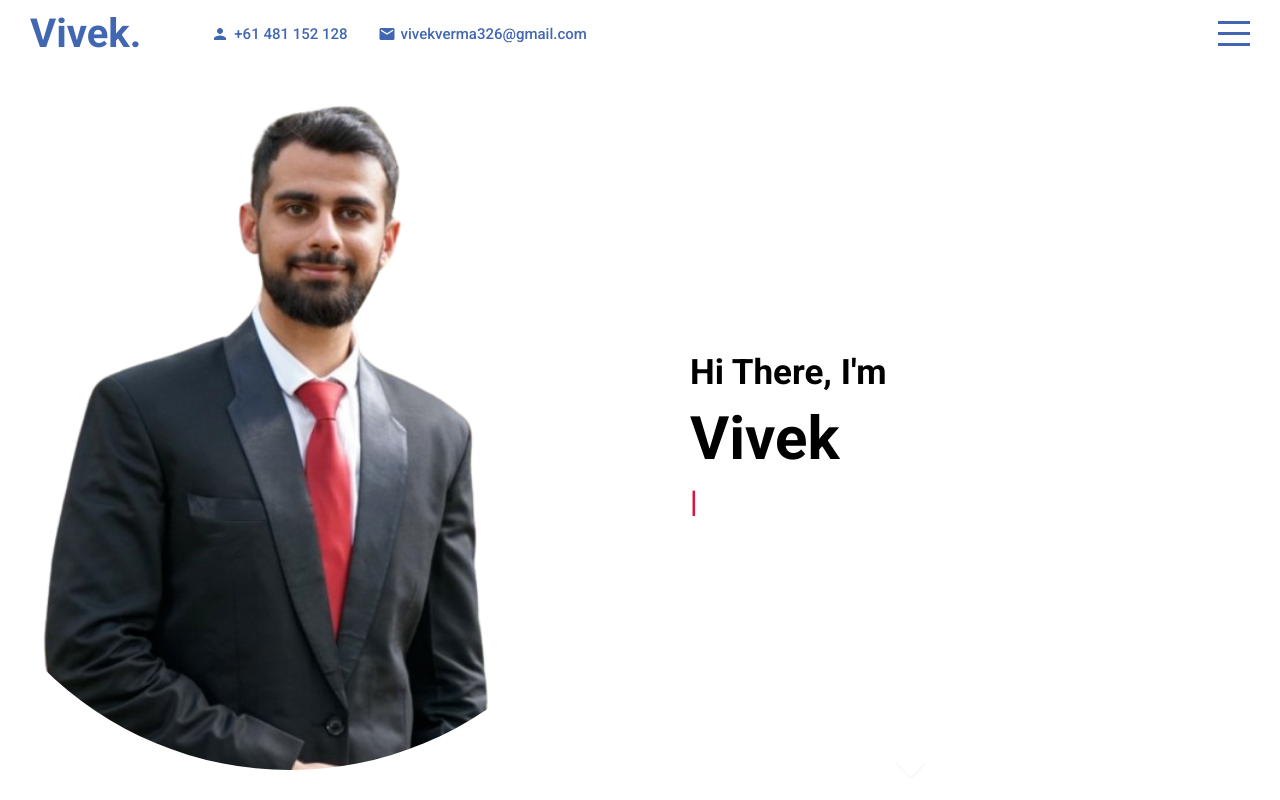
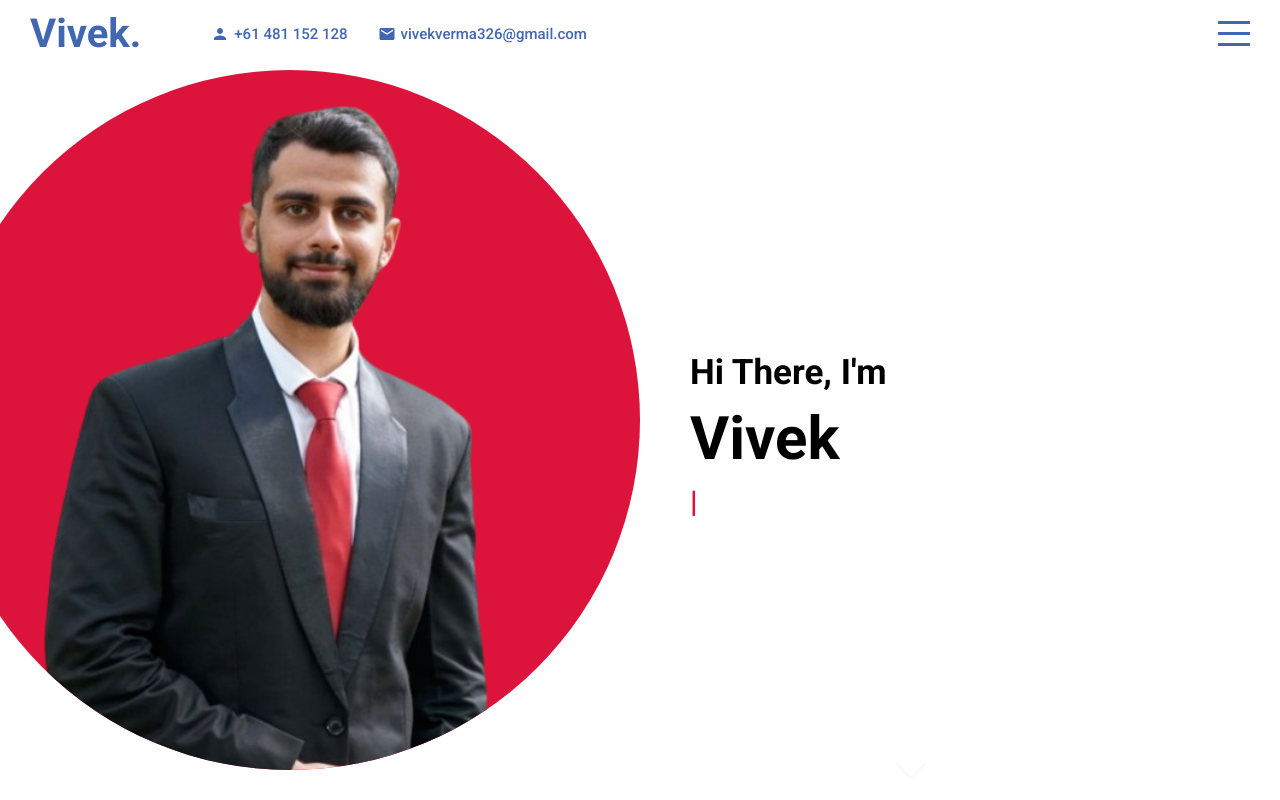
Before and after one commit to vivekverma-create/Portfolio, a React (Create React App) app: page / in a window 1280 px wide. Built offline with nearby package versions, Linux system fonts and the light colour scheme.

Commit message:
production

```diff
--- a/src/components/intro/intro.scss
+++ b/src/components/intro/intro.scss
@@ -16,7 +16,7 @@
     .imgContainer {
       width: 700px;
       height: 700px;
-      // background-color: crimson;
+      background-color: crimson;
       border-radius: 50%;
       display: flex;
       align-items: flex-end;
```
Also changed, not shown: 6 other files (tests, documents, lock files or other folders).
